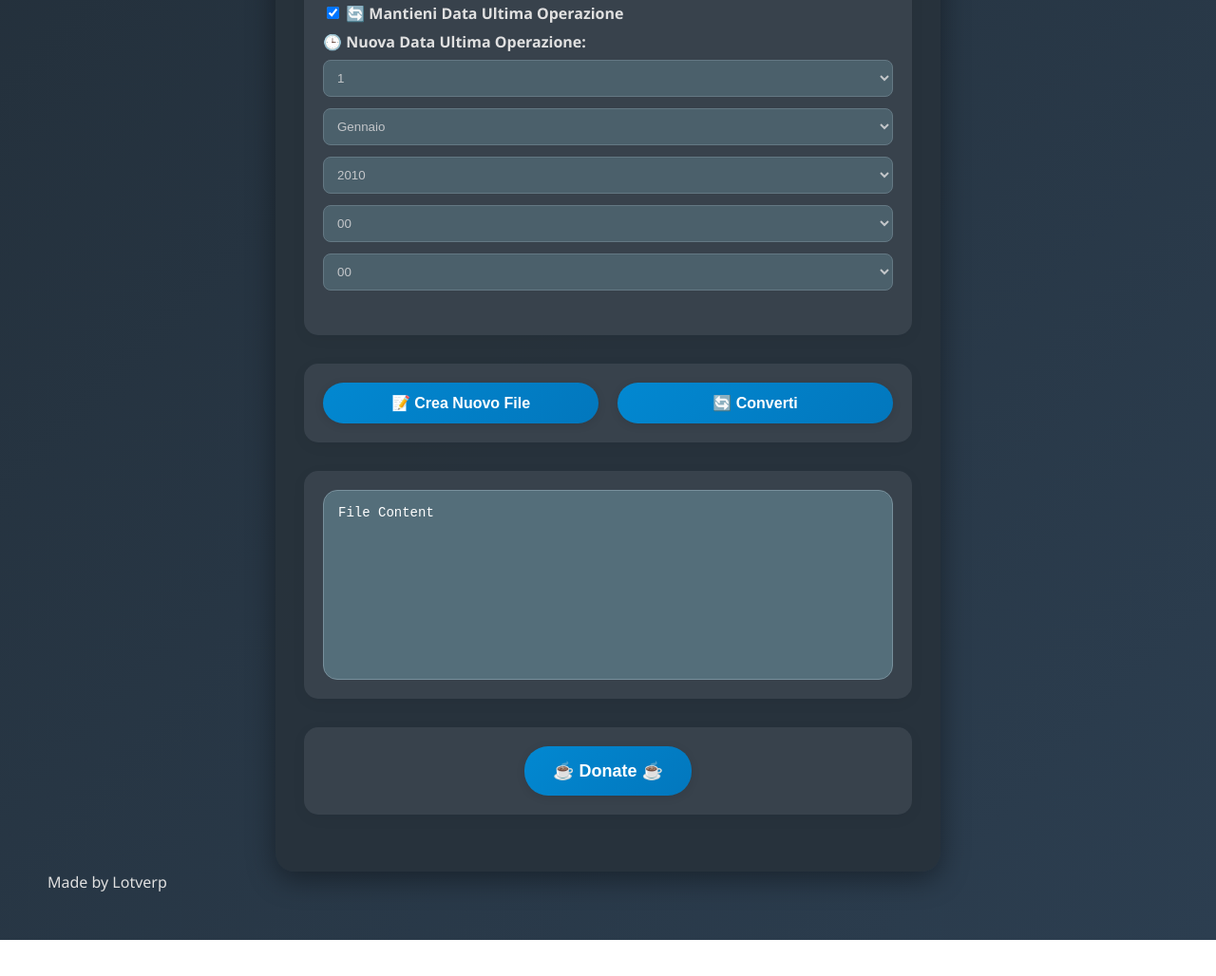
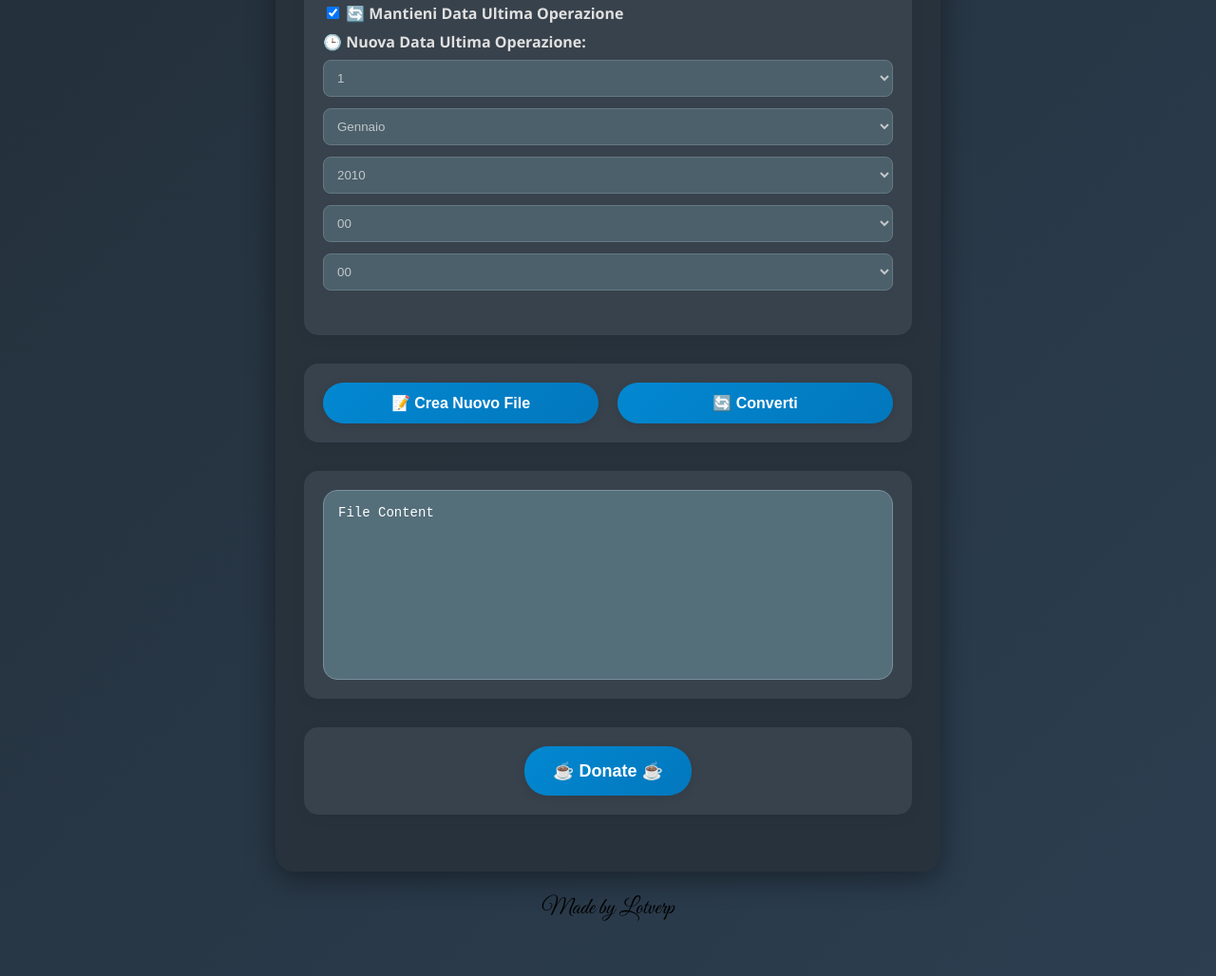
Before and after one commit to Lucertolone/bellamain.github.io, a plain HTML site: page index.html in a window 1280 px wide. Shown: the part 1657-2685 px from the top of the page at 95% size. Before the commit the page ends 2647 px from the top, so only its background shows below. Drawn offline with Linux system fonts and the light colour scheme.

Commit message:
Update index.html

```diff
--- a/index.html
+++ b/index.html
@@ -4,6 +4,9 @@
   <meta charset="UTF-8">
   <meta name="viewport" content="width=device-width, initial-scale=1.0">
   <title>🔹 NFC Mifare Editor (Locale) 🔹</title>
+<!-- link font firma-->
+<link href="https://fonts.googleapis.com/css2?family=Great+Vibes&display=swap" rel="stylesheet">
+
   <style>
     /* =============== STILI GENERALI =============== */
     body {
@@ -336,6 +339,19 @@
     .dark textarea::placeholder {
       color: #fff;
     }
+
+
+    .firma {
+  font-family: "Great Vibes", cursive;
+  font-weight: 400;
+  font-style: normal;
+  font-size: 24px;
+  text-align: center;
+  margin-top: 20px;
+  color: #000000;
+}
+
+
   </style>
 </head>
 <body class="dark">
@@ -889,6 +905,14 @@
       alert(texts[currentLanguage].convertSuccessMsg);
     });
   </script>
+
+<!-- firma -->
+<div class="firma">
+  <p>Made by Lotverp</p>
+</div>
+
 </body>
 </html>
-Made by Lotverp
+
+</body>
+</html>
```
